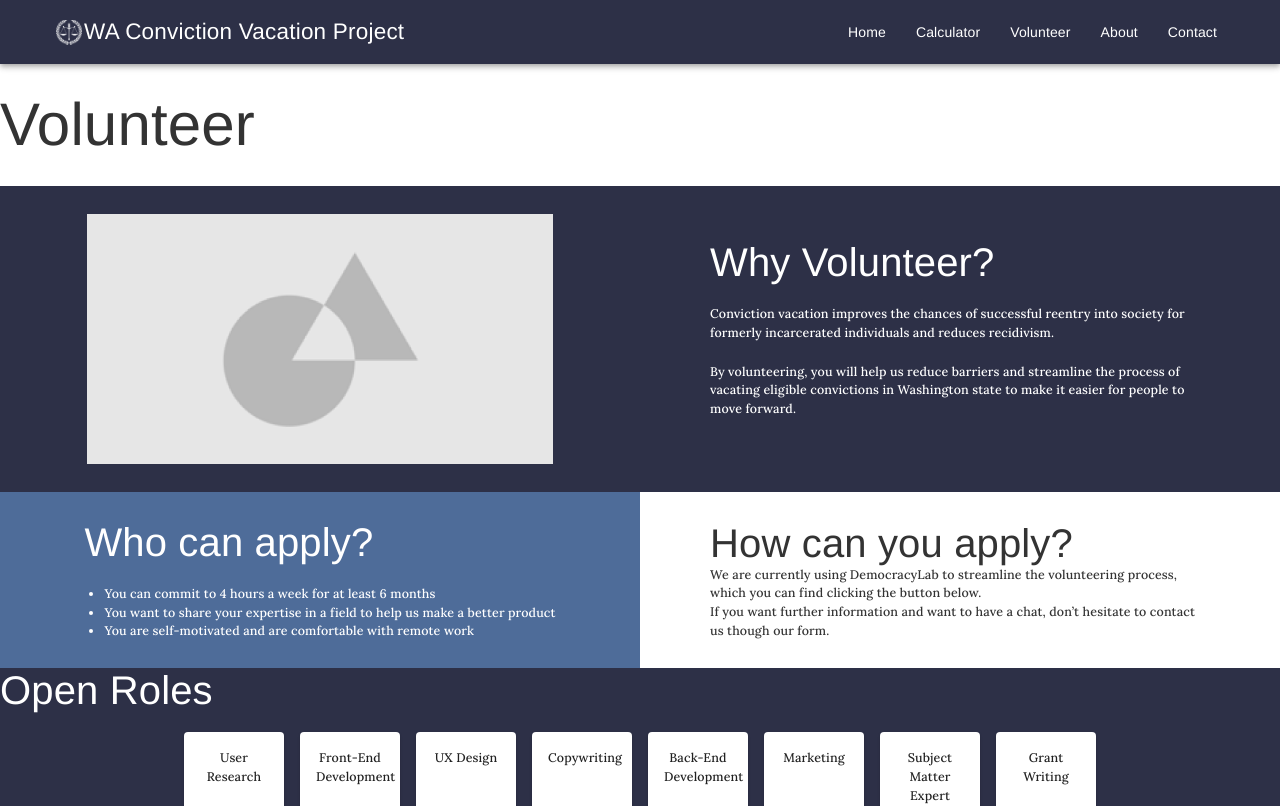
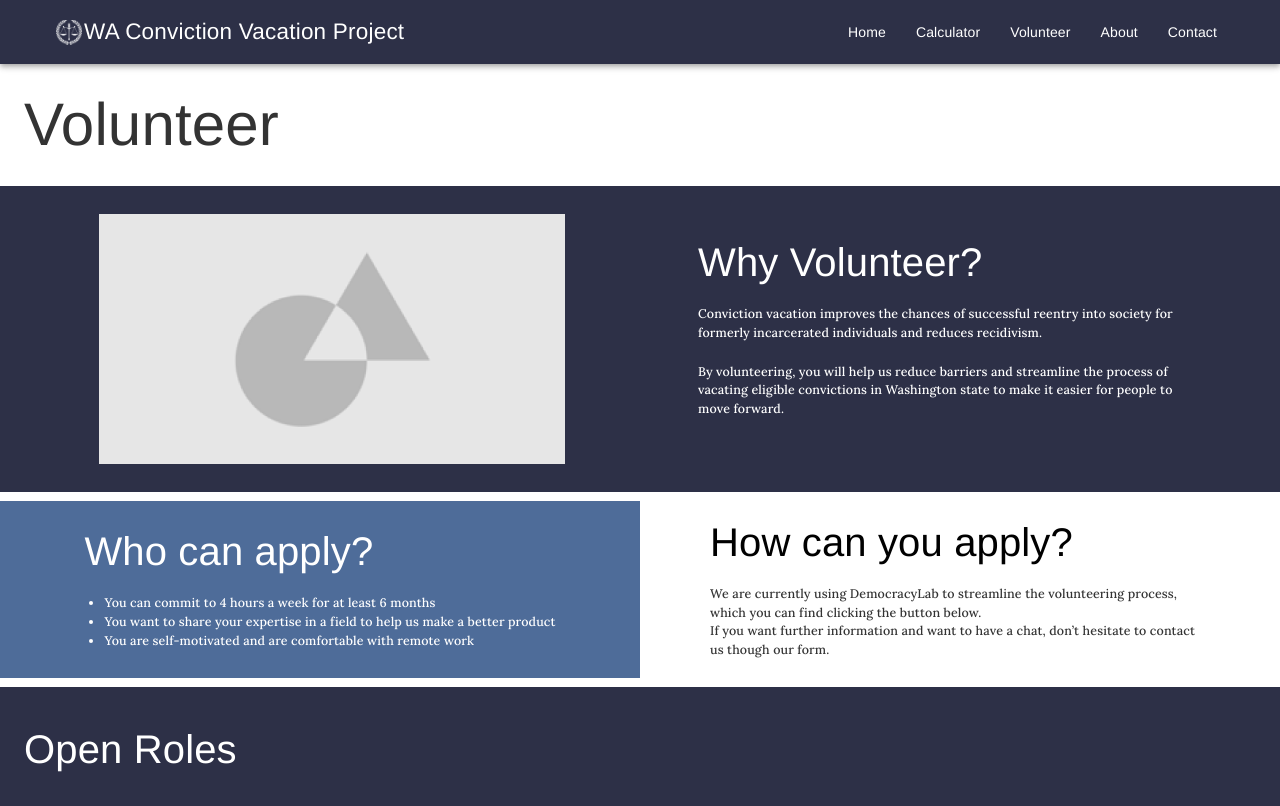
Before and after one commit to openseattle/clearviction-v1, a React (Create React App) app: page /volunteer in a window 1280 px wide. Shown: the top 806 px of the page. Built offline with nearby package versions, Linux system fonts and the light colour scheme.

Commit message:
update theme. update volunteerPage
add more colors - modify responsive backgrounds

```diff
--- a/src/Components/Theme.jsx
+++ b/src/Components/Theme.jsx
@@ -9,6 +9,14 @@ const Theme = createTheme({
       main: "#2d3047",
       light: "#4e6c99",
     },
+    success: {
+      main: "#419d77",
+      light: "#9ed6be",
+      dark: "#396452"
+    },
+    error: {
+      main: "#DF1F1F",
+    }
   },
   typography: {
     fontSize: "16px",
--- a/src/Pages/VolunteerPage.jsx
+++ b/src/Pages/VolunteerPage.jsx
@@ -1,4 +1,4 @@
-import { Box, Grid, makeStyles, Typography } from "@material-ui/core";
+import { Box, Grid, makeStyles, Typography, Container } from "@material-ui/core";
 import placeholder from "../Assets/placeholder_contact.png";
 import HeroPanel from "../Components/HeroPanel";
 import RolesDisplay from "../Components/RolesDisplay";
@@ -20,12 +20,17 @@ const VolunteerPage = () => {
   const classes = useStyles();
   return (
     <>
+    <Container maxWidth="lg">
       <HeroPanel title="Volunteer" />
+      </Container>
+
+    <Box style={{ backgroundColor: "var(--dark-blue)" }}>
+    <Container maxWidth="lg">
+
       <Grid
         container
         justifyContent="center"
         alignItems="center"
-        style={{ backgroundColor: "var(--dark-blue)" }}
       >
         <Grid item md={6}>
           <Box justifyContent="center" display="flex">
@@ -56,67 +61,76 @@ const VolunteerPage = () => {
           </Box>
         </Grid>
       </Grid>
+      </Container>
+      </Box>
       <Grid
         container
         justifyContent="center"
         alignItems="center"
         style={{ marginTop: "0em" }}
       >
-        <Grid item md={6}>
-          <Box
-            justifyContent="center"
-            display="flex"
-            style={{ backgroundColor: "var(--light-blue)" }}
+        <Grid
+          item
+          md={6}
+          style={{
+            backgroundColor: "var(--light-blue)",
+            width: "100%",
+            justifyContent: "center",
+            display: "flex",
+          }}
         >
           <Box style={{ maxWidth: "500px", margin: "2em" }}>
             <Typography variant="h2" className={classes.textColor}>
               Who can apply?
             </Typography>
             <ThemedList>
+              <li>You can commit to 4 hours a week for at least 6 months</li>
               <li>
-                    You can commit to 4 hours a week for at least 6 months
-                  </li>
-                  <li>
-                    You want to share your expertise in a field to help us make
-                    a better product
+                You want to share your expertise in a field to help us make a
+                better product
               </li>
               <li>
                 You are self-motivated and are comfortable with remote work
               </li>
             </ThemedList>
           </Box>
-          </Box>
         </Grid>
-        <Grid item md={6}>
-          <Box
-            justifyContent="center"
-            display="flex"
-            style={{ backgroundColor: "white" }}
+        <Grid
+          item
+          md={6}
+          style={{
+            backgroundColor: "white",
+            justifyContent: "center",
+            display: "flex",
+          }}
         >
           <Box style={{ maxWidth: "500px", margin: "2em" }}>
-              <Typography variant="h2">How can you apply?</Typography>
+            <Typography className={classes.textAltColor} variant="h2">How can you apply?</Typography>
             <Typography variant="body1">
-                We are currently using DemocracyLab to streamline the
-                volunteering process, which you can find clicking the button
-                below.
+              We are currently using DemocracyLab to streamline the volunteering
+              process, which you can find clicking the button below.
             </Typography>
-              <Typography variant="body1">
+            <Typography  variant="body1">
               If you want further information and want to have a chat, don’t
               hesitate to contact us though our form.
             </Typography>
           </Box>
-          </Box>
         </Grid>
       </Grid>
       <Box style={{ backgroundColor: "var(--dark-blue)" }}>
-        <Typography className={classes.textColor} variant="h2">
+      <Container maxWidth="lg">
+
+        <Typography className={classes.textColor} style={{marginTop: "1em", marginBottom: "1em"}} variant="h2">
           Open Roles
         </Typography>
         <RolesDisplay />
         <Box justifyContent="center" display="flex">
           <SecondaryButton text="Join Us" />
         </Box>
+      </Container>
+
       </Box>
+
     </>
   );
 };
```
Lines whose indentation alone changed are shown as unchanged.
